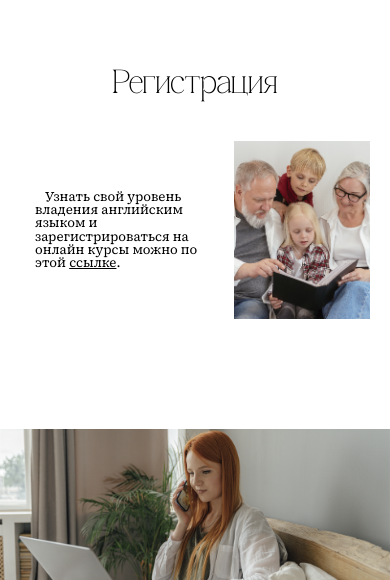
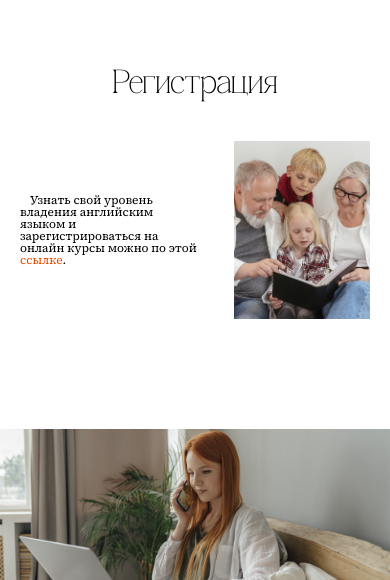
Before and after one commit to leonariks/leonariks.github.io, a PHP site: page / in a window 390 px wide. Shown: the part 2451-3031 px from the top of the page. Run offline with PHP 8.4, Linux system fonts and the light colour scheme.

Commit message:
.reg underline edit

```diff
--- a/school/style.css
+++ b/school/style.css
@@ -214,13 +214,12 @@ li .text__l{
 }
 
 .reg{
-  color: #000;
-  text-decoration: underline;
+  color: #eb4c00;
   transition: .5s;
 }
 
 .reg:hover{
-  color: #eb4c00;
+  text-decoration: underline;
 }
 
 .contacts{
@@ -692,8 +691,8 @@ li .text__l{
   }
 
   .text__reg{
-    font-size: 10pt;
-    padding-left: 15px;
+    font-size: 9pt;
+    padding-left: 0px;
   }
 
   .section img {
```
